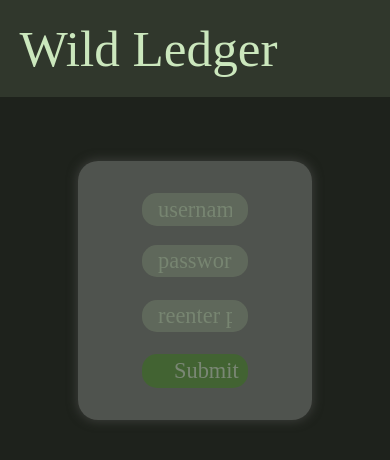
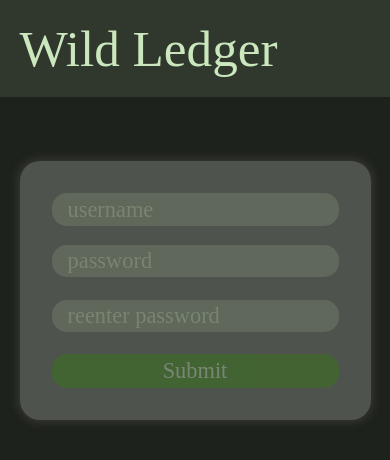
Before and after one commit to gen-4/wildledger, a React (Vite) app in the folder frontend/: page /signup in a window 390 px wide. Shown: the top 460 px of the page. Built offline with nearby package versions, Linux system fonts and the light colour scheme; no server answers; a web font is replaced by a local one.

Commit message:
feat: Make styles responsive

```diff
--- a/frontend/src/app.module.css
+++ b/frontend/src/app.module.css
@@ -1,3 +1,9 @@
 .body {
     padding: calc(var(--header-height, 0px) + 4rem) 20% 4rem 20%;
 }
+
+@media (max-width: 1000px) {
+    .body {
+        padding: calc(var(--header-height, 0px) + 4rem) 5% 4rem 5%;
+    }
+}
--- a/frontend/src/components/auth/styles/authentication.module.css
+++ b/frontend/src/components/auth/styles/authentication.module.css
@@ -31,3 +31,9 @@
     font-size: 1rem;
     color: var(--warning);
 }
+
+@media (max-width: 1000px) {
+    .authCard {
+        padding: 2rem;
+    }
+}
--- a/frontend/src/components/common/styles/messagesboard.module.css
+++ b/frontend/src/components/common/styles/messagesboard.module.css
@@ -76,3 +76,13 @@
     overflow: hidden;
     text-overflow: ellipsis;
 }
+
+@media (max-width: 1000px) {
+    .board {
+        width: 80%;
+    }
+
+    .text {
+        font-size: 1.2rem;
+    }
+}
```
